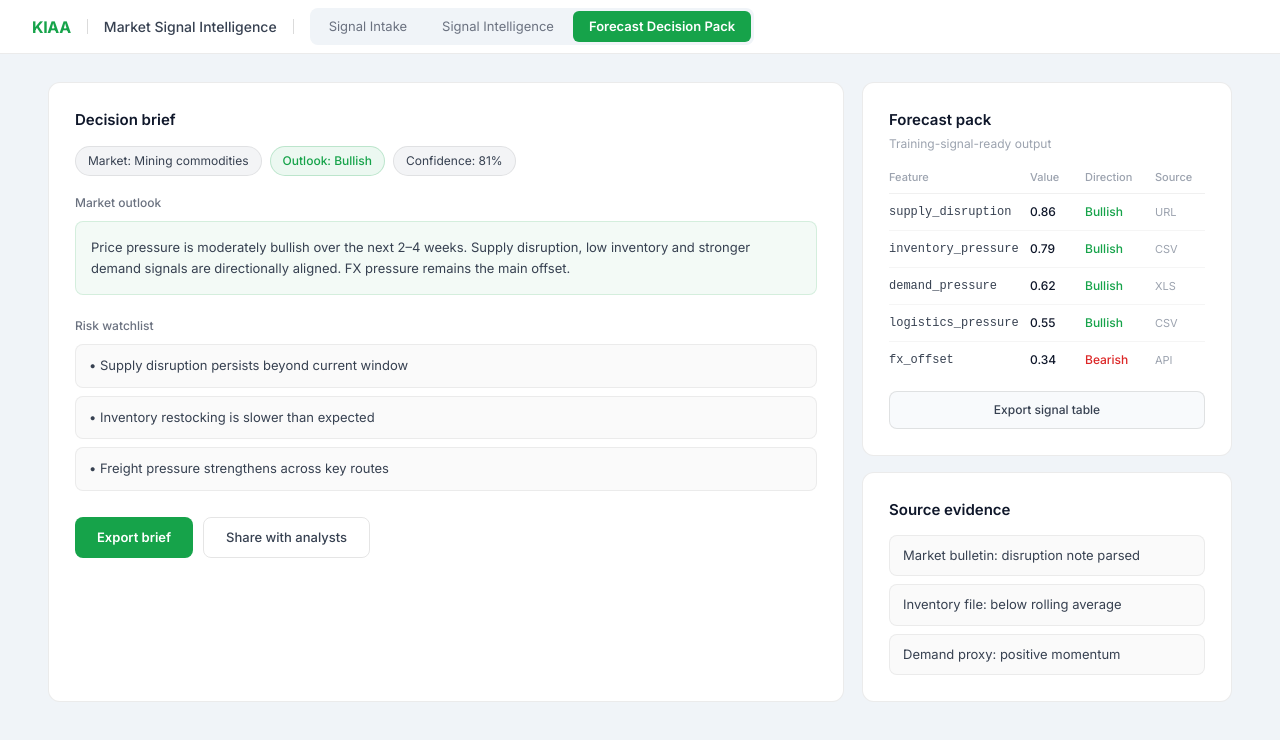
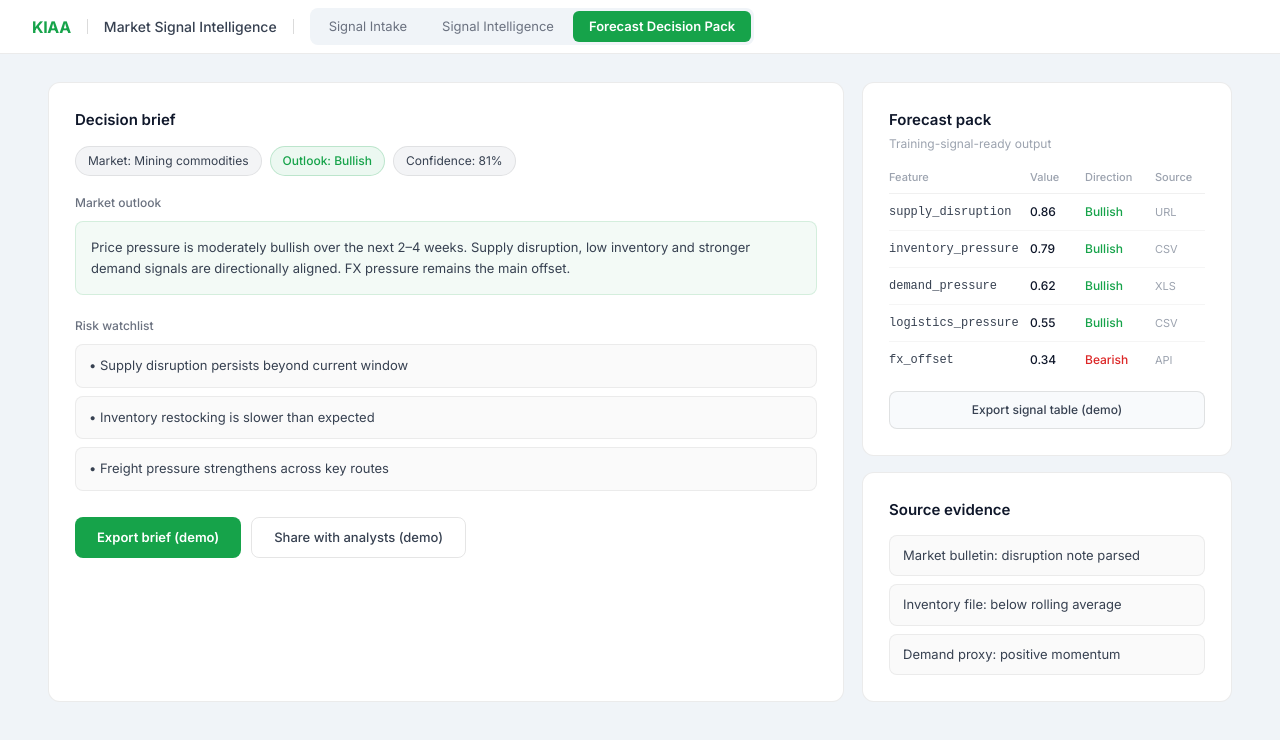
Before and after one commit to Sowviv95/KIAA-Market-Signal-Intelligence, a React (Vite) app: page / in a window 1280 px wide. Both pictures are taken after a click on the button "Forecast Decision Pack". Shown: the top 740 px of the page. Built offline with nearby package versions, Linux system fonts and the light colour scheme.

Commit message:
Sprint 5 final demo polish

```diff
--- a/package.json
+++ b/package.json
@@ -1,5 +1,5 @@
 {
-  "name": "@figma/my-make-file",
+  "name": "kiaa-market-signal-intelligence",
   "private": true,
   "version": "0.0.1",
   "type": "module",
--- a/src/app/App.tsx
+++ b/src/app/App.tsx
@@ -249,7 +249,6 @@ const C = {
   card: "#ffffff",
   inputBg: "#f8fafc",
   green: "#16a34a",
-  greenHover: "#15803d",
   greenSubtle: "rgba(22,163,74,0.08)",
   greenBorder: "rgba(22,163,74,0.22)",
   text: "#0f172a",
@@ -784,7 +783,7 @@ function SignalIntake({
               <p style={{ fontSize: "13px", color: C.textSec, margin: "0 0 4px" }}>
                 Drop CSV / Excel / PDF / TXT files here
               </p>
-              <p style={{ fontSize: "12px", color: C.textFaint, margin: 0 }}>or choose prepared demo files</p>
+              <p style={{ fontSize: "12px", color: C.textFaint, margin: 0 }}>Visual placeholder — use the note field below for demo parsing</p>
             </div>
           </div>
 
@@ -1276,12 +1275,12 @@ function ForecastDecisionPack({ domain, parsedResult }: { domain: DomainId; pars
             <button style={{
               padding: "10px 22px", background: C.green, color: "#fff",
               border: "none", borderRadius: "8px", fontSize: "13px", fontWeight: 600, cursor: "pointer",
-            }}>Export brief</button>
+            }}>Export brief (demo)</button>
             <button style={{
               padding: "10px 22px", background: "transparent", color: C.textSec,
               border: `1px solid ${C.borderInput}`, borderRadius: "8px",
               fontSize: "13px", cursor: "pointer",
-            }}>Share with analysts</button>
+            }}>Share with analysts (demo)</button>
           </div>
         </div>
 
@@ -1317,7 +1316,7 @@ function ForecastDecisionPack({ domain, parsedResult }: { domain: DomainId; pars
               background: "#f8fafc", color: C.textSec,
               border: `1px solid ${C.borderInput}`, borderRadius: "8px",
               fontSize: "12px", fontWeight: 500, cursor: "pointer",
-            }}>Export signal table</button>
+            }}>Export signal table (demo)</button>
           </div>
 
           {/* Source evidence */}
```
Also changed, not shown: 1 other file (tests, documents, lock files or other folders).
